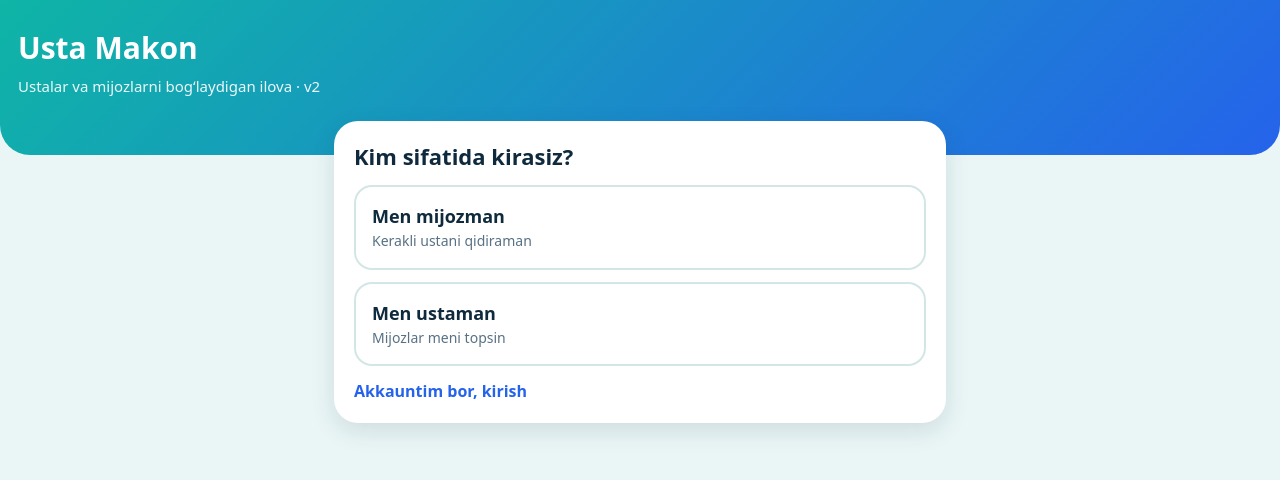
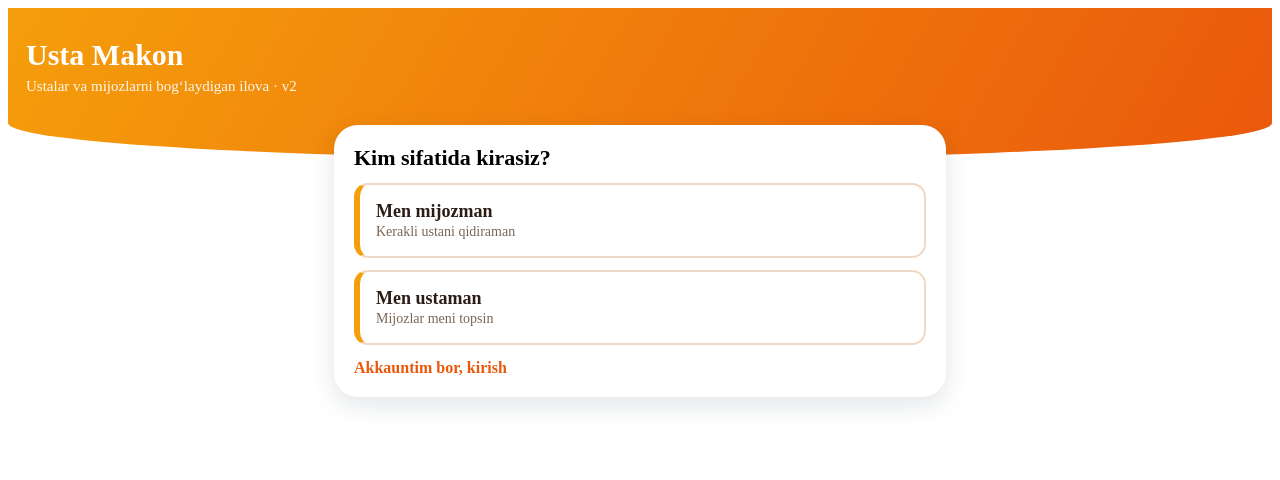
Before and after one commit to kompyuter019-maker/Usta_makon, a plain HTML site: page index.html in a window 1280 px wide. Drawn offline with Linux system fonts and the light colour scheme.

Commit message:
Update index.html

```diff
--- a/index.html
+++ b/index.html
@@ -8,11 +8,11 @@
 :root{--ink:#0f2a3d;--bg:#eaf6f6;--card:#fff;--line:#d3e6e6;--teal:#0fb5a6;--blue:#2563eb;--muted:#587184;--ok:#0b8a5a}
 *{box-sizing:border-box}
 [hidden]{display:none!important}
-body{margin:0;font-family:system-ui,-apple-system,"Segoe UI",Roboto,sans-serif;background:var(--bg);color:var(--ink);line-height:1.45}
+:root{--ink:#2b1d14;--bg:#fff4ea;--card:#fff;--line:#f0d9c4;--teal:#f59e0b;--blue:#ea580c;--muted:#7a6554;--ok:#0b8a5a}
 header{background:linear-gradient(135deg,var(--teal),var(--blue));color:#fff;padding:26px 18px 58px;border-radius:0 0 30px 30px}
 header h1{margin:0;font-size:30px;font-weight:800}
 header p{margin:6px 0 0;font-size:15px;opacity:.92}
-.bar{display:flex;justify-content:space-between;align-items:flex-start;gap:10px}
+header{background:linear-gradient(120deg,var(--teal),var(--blue));color:#fff;padding:30px 18px 64px;border-radius:0 0 50% 50%/0 0 36px 36px}
 .out{background:rgba(255,255,255,.22);color:#fff;border:0;border-radius:999px;padding:8px 14px;font:inherit;font-weight:600;cursor:pointer}
 main{max-width:640px;margin:-34px auto 0;padding:0 14px 40px}
 .panel{background:var(--card);border-radius:24px;padding:20px;box-shadow:0 8px 24px rgba(15,42,61,.12);margin-bottom:14px}
@@ -20,7 +20,7 @@ main{max-width:640px;margin:-34px auto 0;padding:0 14px 40px}
 .role{display:flex;flex-direction:column;gap:2px;width:100%;text-align:left;border:2px solid var(--line);background:#fff;border-radius:18px;padding:16px;margin-top:12px;font:inherit;cursor:pointer;color:var(--ink)}
 .role b{font-size:18px}
 .role span{color:var(--muted);font-size:14px}
-.role:hover{border-color:var(--teal)}
+.role{display:flex;flex-direction:column;gap:2px;width:100%;text-align:left;border:2px solid var(--line);border-left:6px solid var(--teal);background:#fff;border-radius:14px;padding:16px;margin-top:12px;font:inherit;cursor:pointer;color:var(--ink)}
 .link{background:none;border:0;color:var(--blue);font:inherit;font-weight:600;padding:14px 0 0;cursor:pointer}
 input,select,textarea{width:100%;font:inherit;color:var(--ink);background:#f3fafa;border:2px solid transparent;border-radius:14px;padding:13px 14px}
 input:focus,select:focus,textarea:focus{outline:none;border-color:var(--teal)}
```
